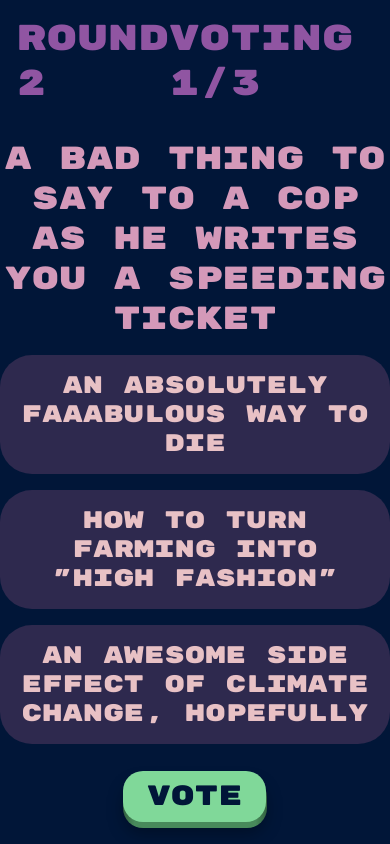
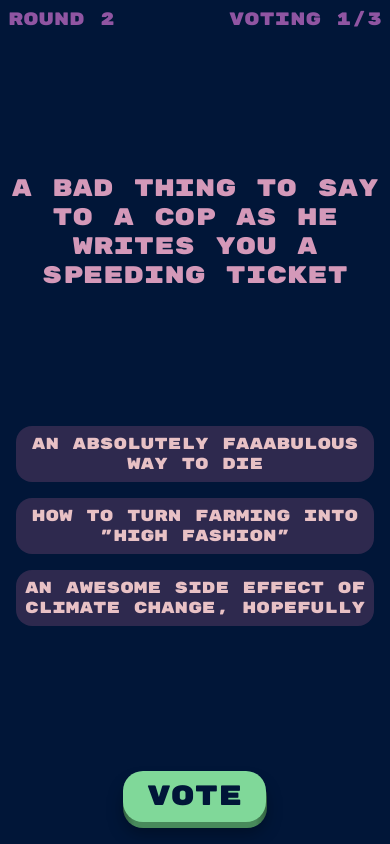
Before and after one commit to Woozl/quipwit, a Next.js app in the folder web/: page / in a window 390 px wide. Built offline with nearby package versions, Linux system fonts and the light colour scheme.

Commit message:
make voting screen mobile responsive

```diff
--- a/web/components/screens/VotingForm/VotingForm.module.css
+++ b/web/components/screens/VotingForm/VotingForm.module.css
@@ -12,6 +12,7 @@
   display: flex;
   justify-content: space-between;
   padding: 16px;
+  text-align: center;
 
   color: #9055a2;
   font-size: 1.5rem;
@@ -30,6 +31,8 @@
   align-self: center;
   gap: 16px;
   max-width: 600px;
+  margin-left: 16px;
+  margin-right: 16px;
   text-align: center;
 }
 
@@ -60,3 +63,20 @@
   padding: 1rem;
   align-self: center;
 }
+
+@media only screen and (max-width: 768px) {
+  .header {
+    font-size: 0.75rem;
+    padding: 0.5rem;
+  }
+
+  .question {
+    font-size: 1.5rem;
+  }
+
+  .answerContainer input[type="radio"] + p {
+    font-size: 1rem;
+    padding: 8px;
+    border-radius: 16px;
+  }
+}
```
